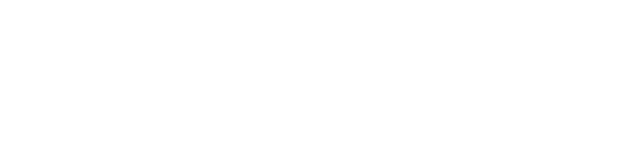
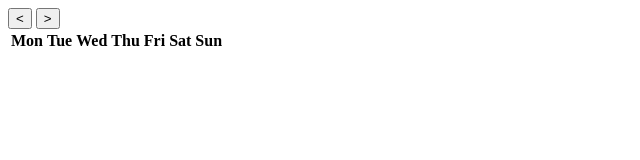
Before and after one commit to annpaytak/dynamic-cal, a plain HTML site: page index.html in a window 1280 px wide. Shown: the whole page, without its empty margins (0-640 px from the left). Drawn offline with Linux system fonts and the light colour scheme; a web font is replaced by a local one.

Commit message:
init calendar

```diff
--- a/index.html
+++ b/index.html
@@ -5,8 +5,37 @@
     <meta name="viewport"
           content="width=device-width, user-scalable=no, initial-scale=1.0, maximum-scale=1.0, minimum-scale=1.0">
     <meta http-equiv="X-UA-Compatible" content="ie=edge">
-    <title>annpaytak</title>
+    <title></title>
+    <link href="https://fonts.googleapis.com/css?family=Be+Vietnam:300,400,500,700&display=swap" rel="stylesheet">
+    <link rel="stylesheet" href="./index.css">
 </head>
 <body>
+    <div class="page">
+        <header class="header">
+            <div class="header__title">
+                <span class="title__text title__text--bold" id="monthEl"></span>
+                <span class="title__text title__text--light" id="yearEl"></span>
+            </div>
+            <div class="header__actions">
+                <button onclick="prevMonth()" class="button" id="prev"><span class="title__text"><</span></button>
+                <button onclick="nextMonth()" class="button" id="next"><span class="title__text">></span></button>
+            </div>
+        </header>
+        <table class="table">
+            <thead class="table__head">
+                <tr class="head__row">
+                    <th class="head__row__item">Mon</th>
+                    <th class="head__row__item">Tue</th>
+                    <th class="head__row__item">Wed</th>
+                    <th class="head__row__item">Thu</th>
+                    <th class="head__row__item">Fri</th>
+                    <th class="head__row__item">Sat</th>
+                    <th class="head__row__item">Sun</th>
+                </tr>
+            </thead>
+            <tbody id="tbody" class="table__body"></tbody>
+        </table>
+    </div>
 </body>
+<script src="index.js"></script>
 </html>
```
